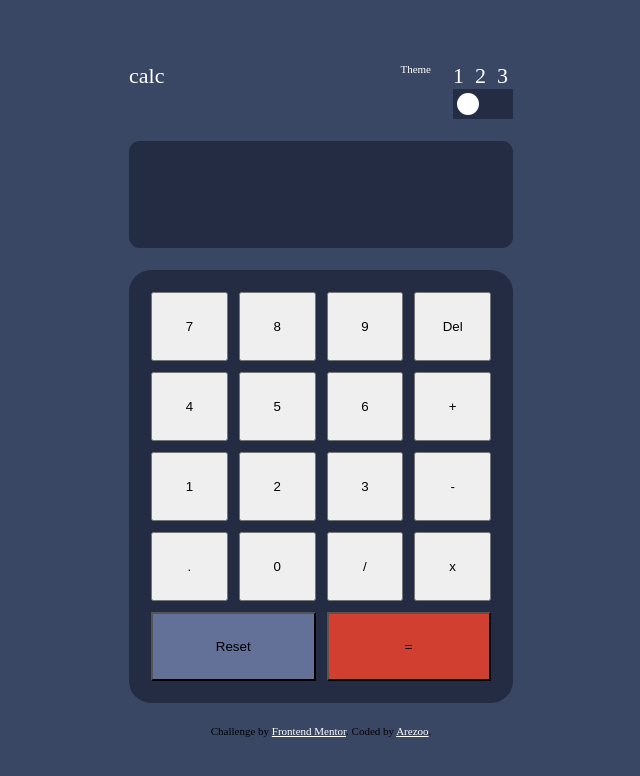
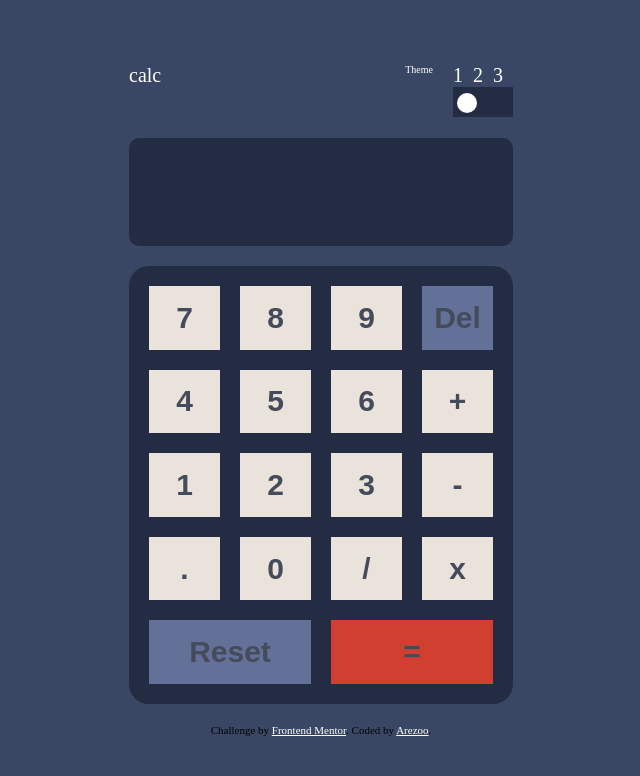
Before and after one commit to Code-Coterie-Team/calculator-app, a plain HTML site: page index.html in a window 1280 px wide. Both pictures are taken after a click on the button "Del". Shown: the whole page, without its empty margins (319-959 px from the left). Drawn offline with Linux system fonts and the light colour scheme; a web font is replaced by a local one.

Commit message:
fundamental change

```diff
--- a/index.html
+++ b/index.html
@@ -5,6 +5,7 @@
   <meta name="viewport" content="width=device-width, initial-scale=1.0"> <!-- displays site properly based on user's device -->
    <link rel="icon" type="image/png" sizes="32x32" href="./images/favicon-32x32.png">
   <link rel="stylesheet" href="style.css">
+  <link rel="stylesheet" href="https://fonts.google.com/share?selection.family=League+Spartan:wght@100..900">
   <title>Frontend Mentor | Calculator app</title>
 
 </head>
@@ -35,7 +36,7 @@
         <input type='button' value="7" onclick="getValue(value)">
         <input type="button" value="8"onclick="getValue(value)">
         <input type="button" value="9"onclick="getValue(value)">
-        <input type="button" value="Del" onclick="del()">
+        <input type="button" value="Del"  id ="delete" onclick="del()">
         <input type="button" value="4" onclick="getValue(value)">
         <input type="button" value="5" onclick="getValue(value)">
         <input type="button" value="6" onclick="getValue(value)">
--- a/main.js
+++ b/main.js
@@ -7,26 +7,26 @@ function getValue(val){
 }
 
 function clr(){
-     showVar.value='';
+    showVar.value='';
 
 }
 function del(){
-    const delet=document.getElementById('result').value.slice(0,-1);
+    const delet=showVar.value.slice(0,-1);
     showVar.value=delet;
+
+
 }
 function calculate(){
-    const display=document.getElementById('result');
-    const experssion=display.value;
+
+    const experssion=showVar.value;
     const showResult=handelExpression(experssion);
 
-    display.value=showResult
+    showVar.value=showResult;
 
 }
 function handelExpression(exp) {
-    const array = exp.match(/(\d+(\.\d+)?|\x|\+|\-|\s+|\/)/g).map(item => item.trim())
-                    .filter(item => item);
-
-
+    const array = exp.replace(/\s/g,'').match(/(\d+(\.\d+)?|\x|\+|\-|\+|\/)/g).map(item => item.trim());
+    console.log(array);
     return evaluateExpression(array);
 }
 
@@ -42,6 +42,7 @@ function evaluateExpression(array){
             const result= leftOperand * rightOperand;
 
             array.splice(indexMultiply-1,3,result);
+            console.log(array);
             continue;
         }
         if (indexDivide !== -1){
@@ -49,26 +50,30 @@ function evaluateExpression(array){
             const rightOperand = Number(array[indexDivide + 1]);
             const result=leftOperand/rightOperand;
             array.splice(indexDivide-1,3,result);
-
+            console.log(array);
             continue;
         }
+
         const indexAdd=array.indexOf('+');
-        if(indexAdd !== -1){
+        const indexSub=array.indexOf('-');
+
+        if((indexAdd<indexSub ||indexSub===-1 ) && indexAdd !== -1 ){
+            console.log('s');
             const leftOperand = Number(array[indexAdd- 1]);
             const rightOperand = Number(array[indexAdd + 1]);
             const result = leftOperand + rightOperand;
 
             array.splice(indexAdd-1,3,result);
-
+            console.log(array);
             continue;
         }
-        const indexSub=array.indexOf('-');
-        if(indexSub !== -1){
+
+        if(indexSub !== -1 ){
             const leftOperand = Number(array[indexSub- 1]);
             const rightOperand = Number(array[indexSub + 1]);
             const result=leftOperand-rightOperand;
             array.splice(indexSub-1,3,result);
-
+            console.log(array);
             continue;
         }
         return array[0];
--- a/style.css
+++ b/style.css
@@ -1,11 +1,17 @@
+
+
+
 *{
     padding:0px;
     margin: 0px;
     box-sizing: border-box;
 }
+
 :root{
-    font-size: 11px;
+    font-size: 10px;
+
 }
+
 .attribution { font-size: 11px; text-align: center; }
 .attribution a { color:white }
 
@@ -17,7 +23,9 @@ body{
     gap:2rem;
     height: 100vh;
     background-color: hsl(222, 26%, 31%);
+    font-family: 'League','Spartan';
 }
+
 .main-section{
     display:flex;
     flex-direction: column;
@@ -104,7 +112,7 @@ input:checked + .slider:before {
     border: none;
     text-align: center;
     color: white;
-    font-size:2.5rem;
+    font-size:3.2rem;
 
 }
 
@@ -115,15 +123,30 @@ input:checked + .slider:before {
     display:grid;
     grid-template-columns:repeat(4,1fr) ;
     grid-template-rows: repeat(5,1fr) ;
-    gap:1rem;
+    gap:2rem;
     border-radius:2rem;
     padding:2rem;
+
+}
+input{
+    background-color: hsl(30, 25%, 89%);
+    color: hsl(221, 14%, 31%);
+    font-size:3rem;
+    font-weight: 700;
+    border: none;
+}
+#delete{
+    background-color: hsl(225, 21%, 49%);
+
 }
 .item8{
     grid-column: 1/3;
     background-color: hsl(225, 21%, 49%);
+
 }
 .item9{
     grid-column: 3/5;
+
     background-color: hsl(6, 63%, 50%);
+    box-shadow: hsl(6, 70%, 34%);
 }
```
